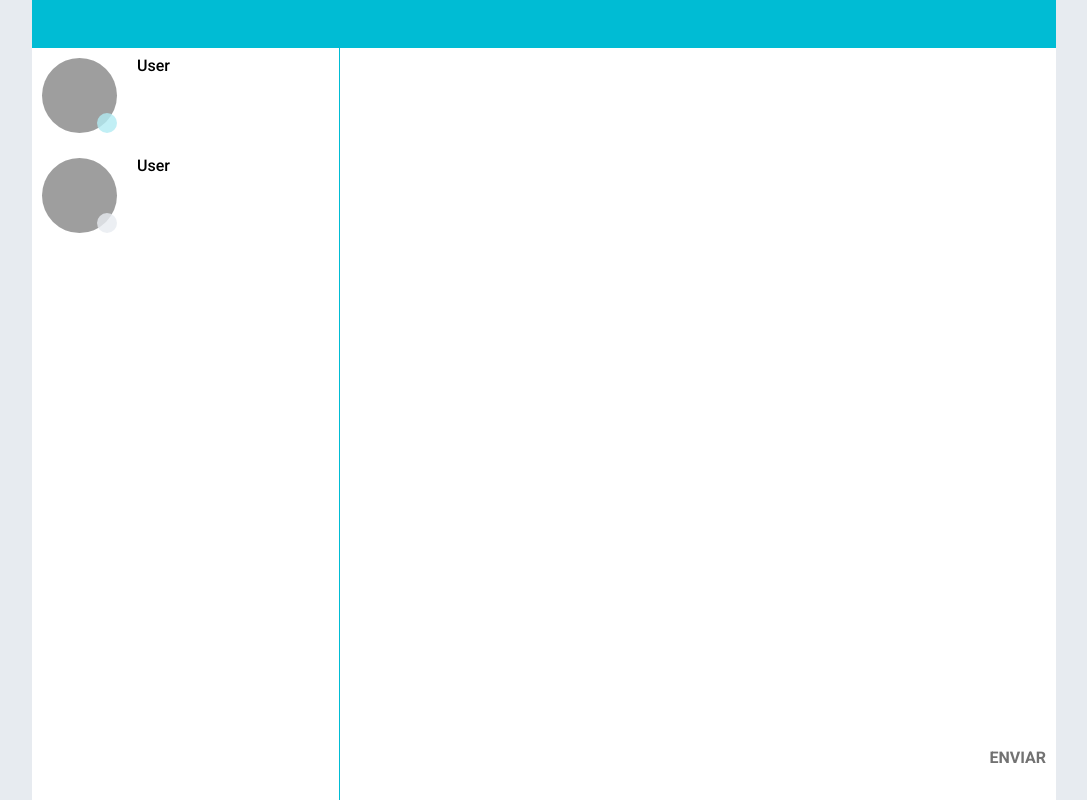
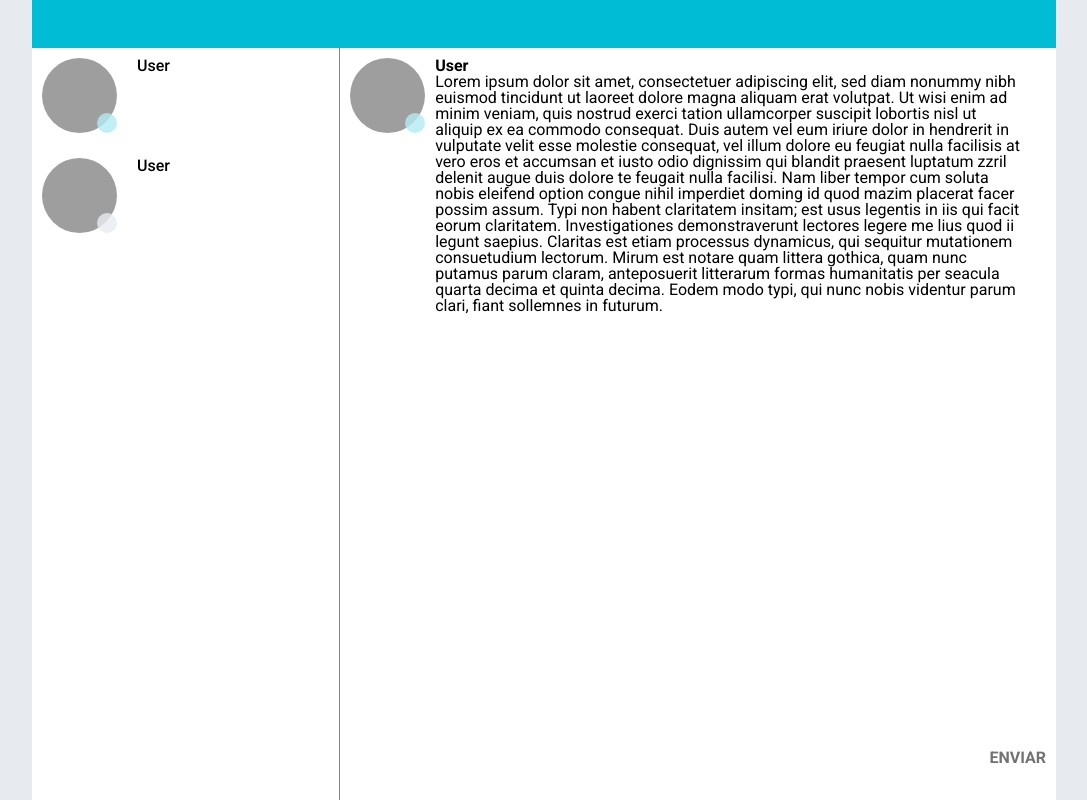
Before and after one commit to MaikuDev/Firechat-GDGWonderCoders-, a plain HTML site: page index.html in a window 1280 px wide. Shown: the whole page, without its empty margins (96-1183 px from the left). Drawn offline with Linux system fonts and the light colour scheme; grey boxes are pictures that could not be loaded.

Commit message:
Add messages template

```diff
--- a/css/style.css
+++ b/css/style.css
@@ -72,6 +72,11 @@ main{
     width: 100%;
     height: calc(100% - 135px);
 }
+.chact-item__message{
+    width: calc(100% - 130px);
+    float: left;
+    margin: 10px 0;
+}
 .chat-container__text{
     height: 135px;
     width: 100%;
--- a/index.html
+++ b/index.html
@@ -33,6 +33,34 @@
 
 					</div>
 					<div class="chat-container__items">
+						<div class="chat-container__item">
+							<div class="contacts-avatar" style="background-image: url('http://gurucul.com/wp-content/uploads/2015/01/default-user-icon-profile.png')">
+								<div class="contacts-state"></div>
+							</div>
+							<div class="chact-item__message">
+								<h2>User</h2>
+								<p>Lorem ipsum dolor sit amet, consectetuer adipiscing elit,
+								sed diam nonummy nibh euismod tincidunt ut laoreet dolore
+								magna aliquam erat volutpat. Ut wisi enim ad minim veniam,
+								quis nostrud exerci tation ullamcorper suscipit lobortis nisl
+								ut aliquip ex ea commodo consequat. Duis autem vel eum iriure
+								dolor in hendrerit in vulputate velit esse molestie consequat,
+								vel illum dolore eu feugiat nulla facilisis at vero eros et
+								accumsan et iusto odio dignissim qui blandit praesent luptatum
+								zzril delenit augue duis dolore te feugait nulla facilisi.
+								Nam liber tempor cum soluta nobis eleifend option congue
+								nihil imperdiet doming id quod mazim placerat facer possim
+								assum. Typi non habent claritatem insitam; est usus legentis
+								in iis qui facit eorum claritatem. Investigationes
+								demonstraverunt lectores legere me lius quod ii legunt saepius.
+								Claritas est etiam processus dynamicus, qui sequitur mutationem
+								consuetudium lectorum. Mirum est notare quam littera gothica,
+								quam nunc putamus parum claram, anteposuerit litterarum formas
+								humanitatis per seacula quarta decima et quinta decima. Eodem
+								modo typi, qui nunc nobis videntur parum clari, fiant sollemnes
+								in futurum.</p>
+							</div>
+						</div>
 					</div>
 				</div>
 				<div class="chat-container__text">
```
